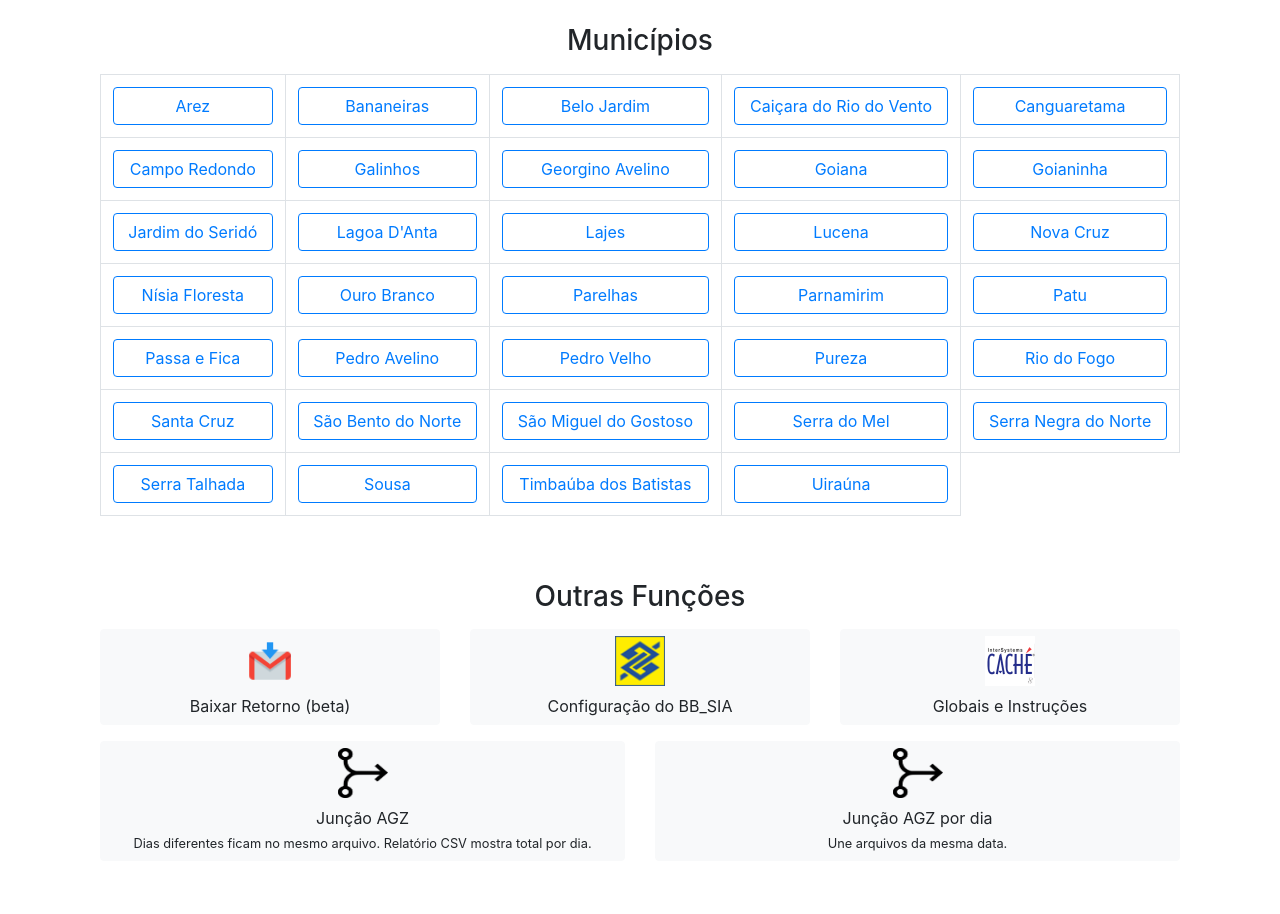
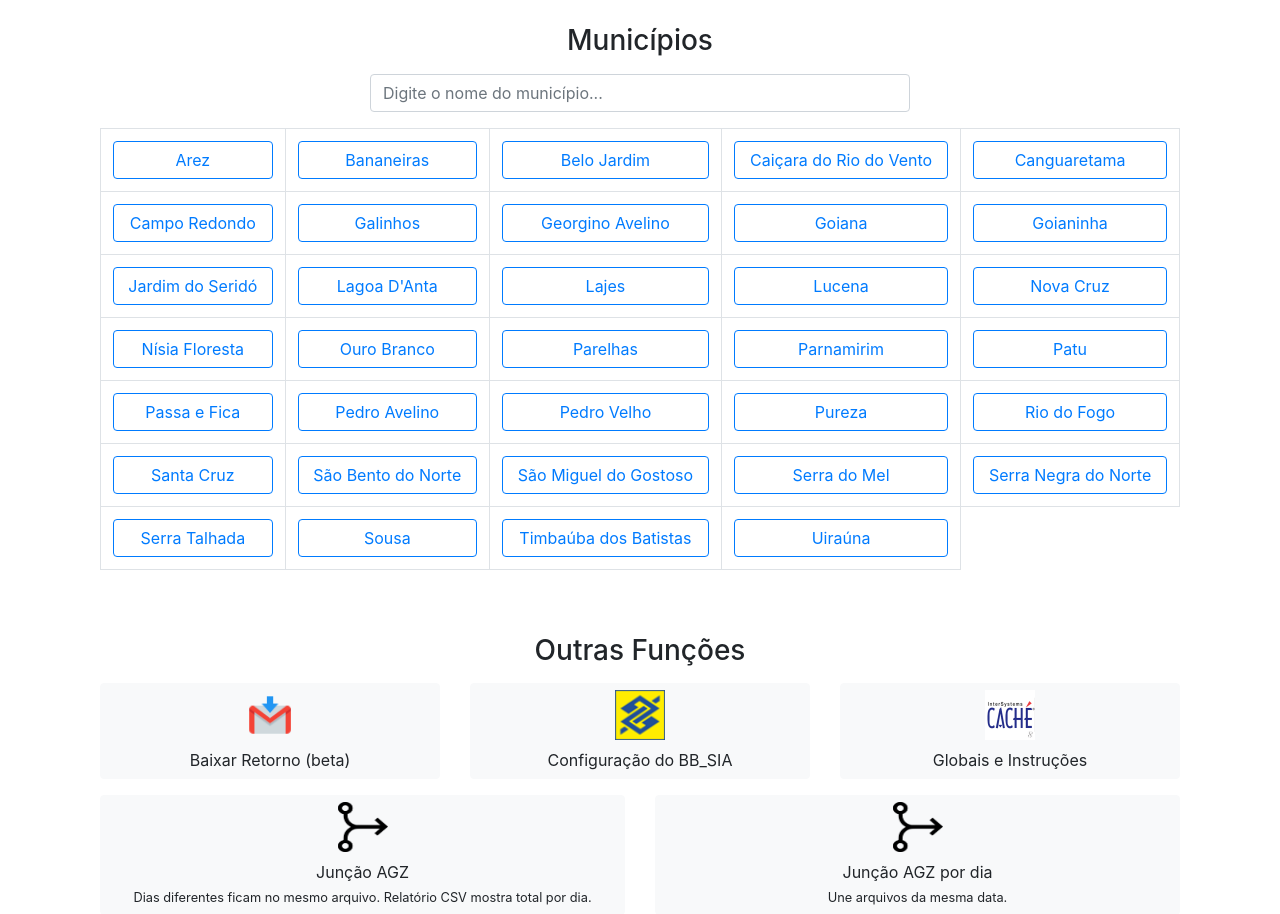
Before and after one commit to bmgmagalhaes/funcoestinus, a Django app: page / in a window 1280 px wide. Shown: the part 64-978 px from the top of the page. Run offline with Django 4.2, Linux system fonts and the light colour scheme; some libraries are stand-ins or nearby versions.

Commit message:
feature: cria botão de busca do município

```diff
--- a/home/templates/home/index.html
+++ b/home/templates/home/index.html
@@ -8,8 +8,15 @@
 
   <!-- Seção Municípios -->
   <h3 class="text-center mb-3">Municípios</h3>
-  <div class="table-responsive">
-    <table class="table table-bordered text-center">
+    <!-- Campo de busca -->
+    <div class="mb-3 text-center">
+    <input type="text" id="searchMunicipio" class="form-control w-50 d-inline"
+            placeholder="Digite o nome do município...">
+    </div>
+
+    <!-- Tabela de municípios -->
+    <div class="table-responsive">
+    <table class="table table-bordered text-center" id="municipiosTable">
       <tbody>
         <tr>
           <td><a class="btn btn-outline-primary w-100" href="{% url 'renomear' 'are' %}">Arez</a></td>
@@ -126,4 +133,20 @@
 
 
 </div>
+<!-- Script para filtrar célula por célula -->
+<script>
+  document.getElementById("searchMunicipio").addEventListener("keyup", function() {
+    let filter = this.value.toLowerCase();
+    let cells = document.querySelectorAll("#municipiosTable tbody td");
+
+    cells.forEach(cell => {
+      let text = cell.textContent.toLowerCase();
+      if (text.includes(filter)) {
+        cell.style.display = "";   // mostra célula
+      } else {
+        cell.style.display = "none"; // esconde célula
+      }
+    });
+  });
+</script>
 {% endblock %}
```
